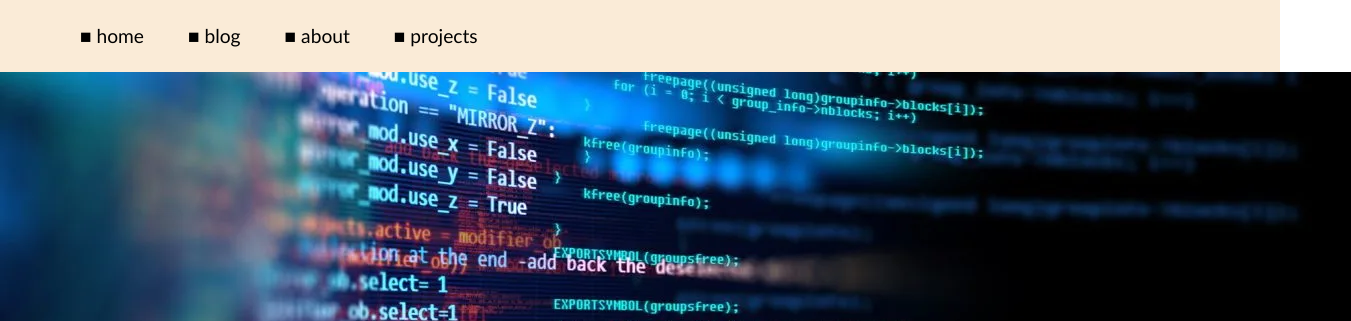
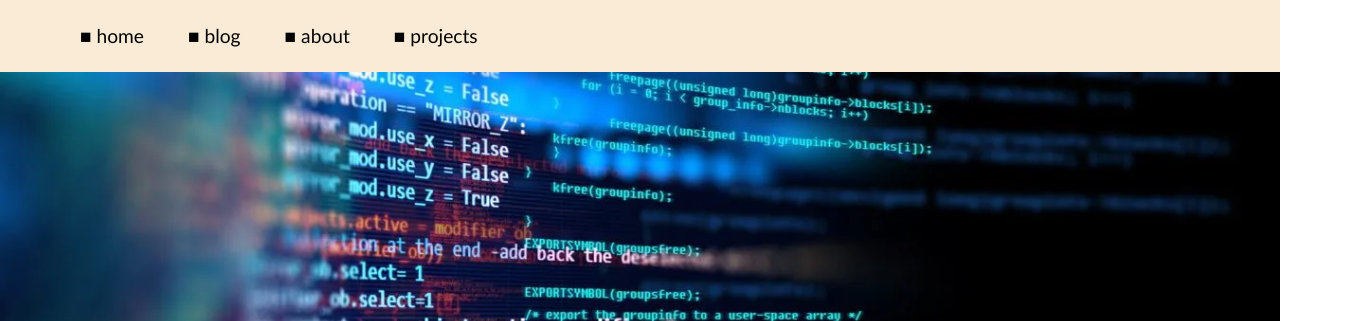
Before and after one commit to akeiwjqwjdbkj/akeiwjqwjdbkj.github.io, a plain HTML site: page duurt.html in a window 1280 px wide. Shown: the top 321 px of the page, 1351 px wide, since content can reach past the window. Drawn offline with Linux system fonts and the light colour scheme.

Commit message:
Fixed image sizing issue

```diff
--- a/styles.css
+++ b/styles.css
@@ -76,7 +76,7 @@ h2 {
 	color: gray;
 }
 
-.programming-image {
+#programming-image {
 	width: 100%;
 	height: auto;
 }
```
